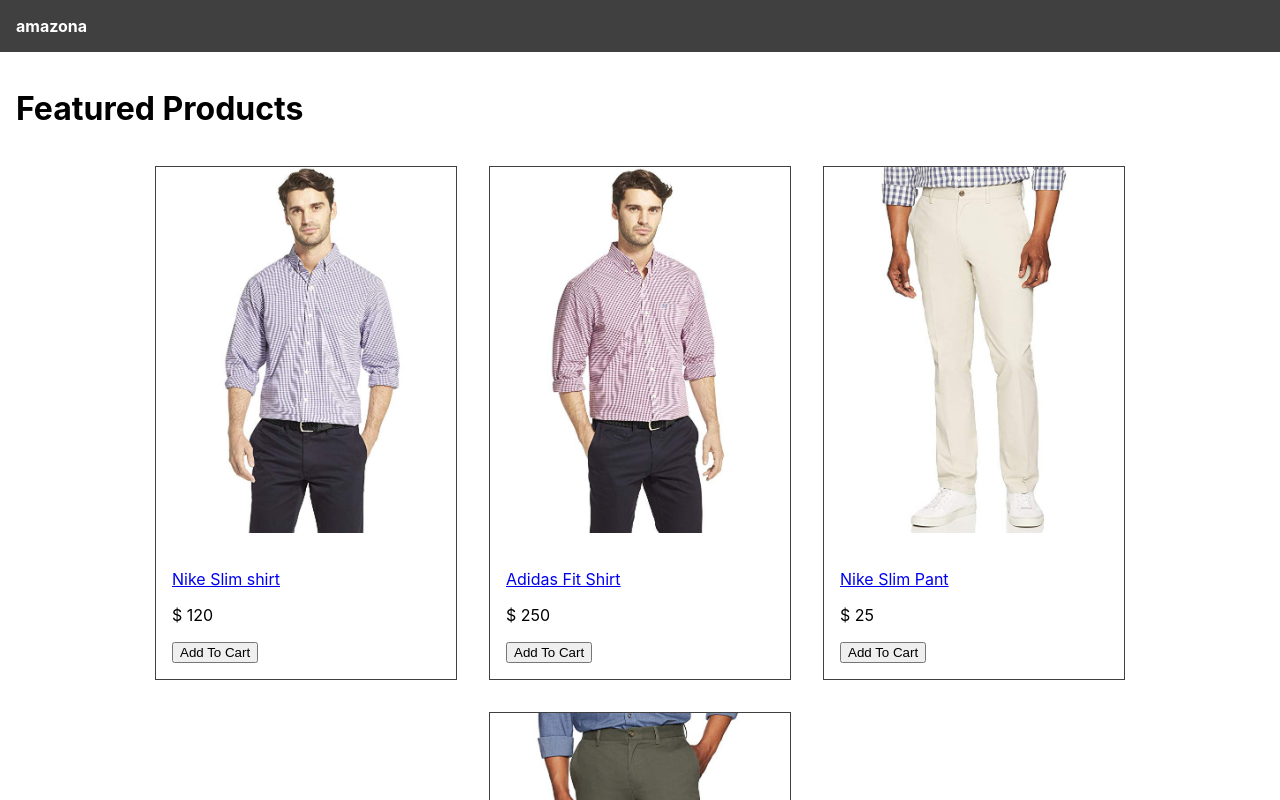
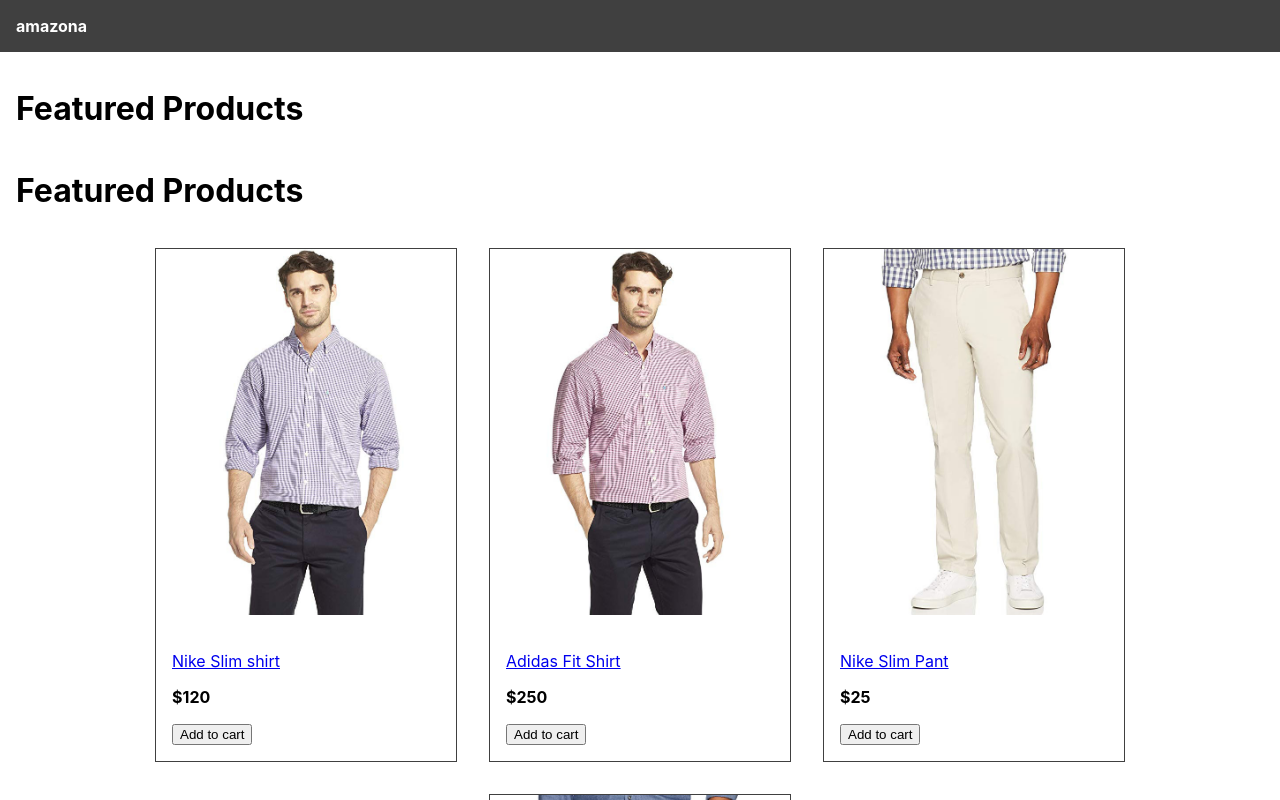
Before and after one commit to azizlimonu/mernamazonclone, a React (Create React App) app: page / in a window 1280 px wide. Shown: the top 800 px of the page. Built offline with nearby package versions, Linux system fonts and the light colour scheme.

Commit message:
add router

```diff
--- a/package.json
+++ b/package.json
@@ -8,6 +8,7 @@
     "@testing-library/user-event": "^13.5.0",
     "react": "^18.2.0",
     "react-dom": "^18.2.0",
+    "react-router-dom": "^6.4.4",
     "react-scripts": "5.0.1",
     "web-vitals": "^2.1.4"
   },
--- a/src/App.js
+++ b/src/App.js
@@ -1,4 +1,6 @@
-import data from "./data";
+import { Route, Routes } from "react-router-dom";
+import HomeScreen from "./screens/HomeScreen";
+import ProductScreen from "./screens/ProductScreen";
 
 function App() {
   return (
@@ -8,22 +10,12 @@
       </header>
       <main>
         <h1>Featured Products</h1>
+        <div className="products">
+          <Routes>
+            <Route path='/' element={<HomeScreen />} />
+            <Route path="/product/:slug" element={<ProductScreen />} />
+          </Routes>
 
-        <div className="products">
-          {data?.products.map((item, idx) => (
-            <div className="product" key={idx}>
-              <a href={`/product/${item.slug}`} >
-                <img src={item.image} alt={item.name} />
-              </a>
-              <div className="product-info">
-                <a href={`/product/${item.slug}`} >
-                  <p>{item.name}</p>
-                </a>
-                <p>$ {item.price}</p>
-                <button>Add To Cart</button>
-              </div>
-            </div>
-          ))}
         </div>
       </main>
     </div>
--- a/src/index.js
+++ b/src/index.js
@@ -2,10 +2,13 @@
 import ReactDOM from 'react-dom/client';
 import './index.css';
 import App from './App';
+import { BrowserRouter } from 'react-router-dom';
 
 const root = ReactDOM.createRoot(document.getElementById('root'));
 root.render(
   <React.StrictMode>
-    <App />
+    <BrowserRouter>
+      <App />
+    </BrowserRouter>
   </React.StrictMode>
 );
--- /dev/null
+++ b/src/screens/HomeScreen.js
@@ -0,0 +1,31 @@
+import React from 'react';
+import { Link } from 'react-router-dom';
+import data from '../data';
+
+const HomeScreen = () => {
+  return (
+    <div>
+      <h1>Featured Products</h1>
+      <div className="products">
+        {data.products.map((product) => (
+          <div className="product" key={product.slug}>
+            <Link to={`/product/${product.slug}`}>
+              <img src={product.image} alt={product.name} />
+            </Link>
+            <div className="product-info">
+              <Link to={`/product/${product.slug}`}>
+                <p>{product.name}</p>
+              </Link>
+              <p>
+                <strong>${product.price}</strong>
+              </p>
+              <button>Add to cart</button>
+            </div>
+          </div>
+        ))}
+      </div>
+    </div>
+  )
+}
+
+export default HomeScreen
--- /dev/null
+++ b/src/screens/ProductScreen.js
@@ -0,0 +1,15 @@
+import React from 'react'
+import { useParams } from 'react-router-dom'
+
+const ProductScreen = () => {
+  const params = useParams();
+  // console.log(params);
+
+  return (
+    <div>
+      <h1>{params.slug}</h1>
+    </div>
+  )
+}
+
+export default ProductScreen
```
Also changed, not shown: public/index.html (+0 -23 lines), 1 other file (tests, documents, lock files or other folders).
